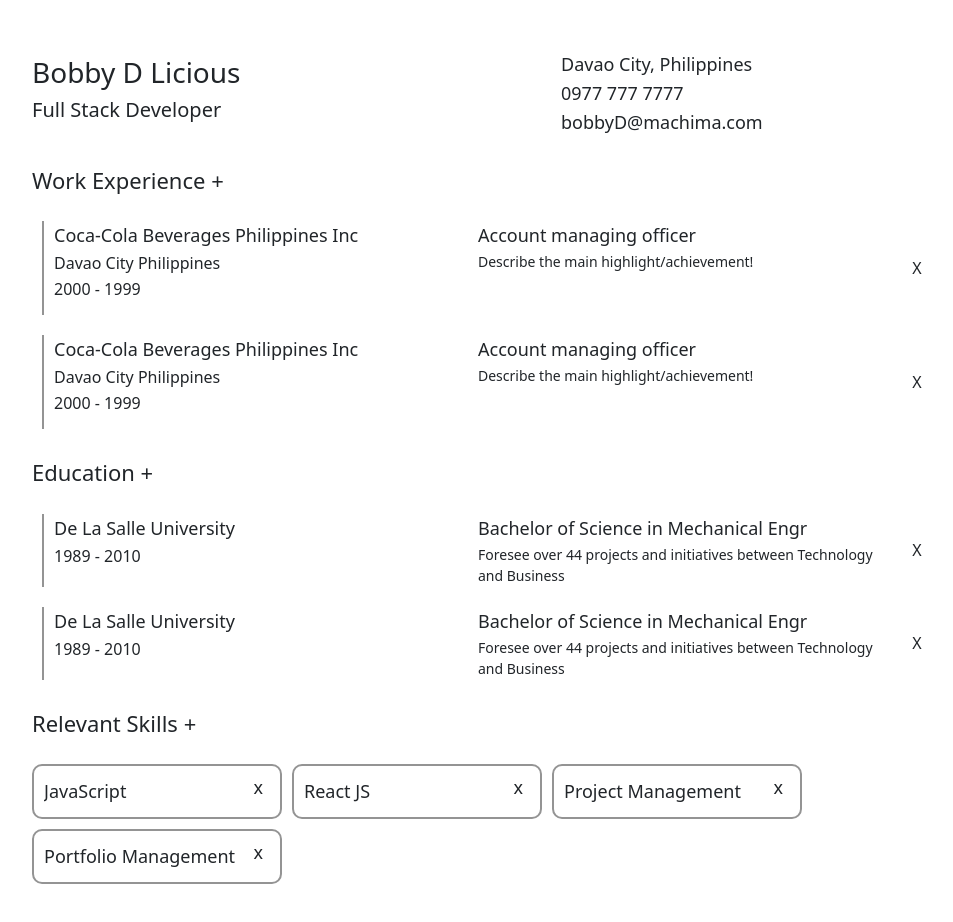
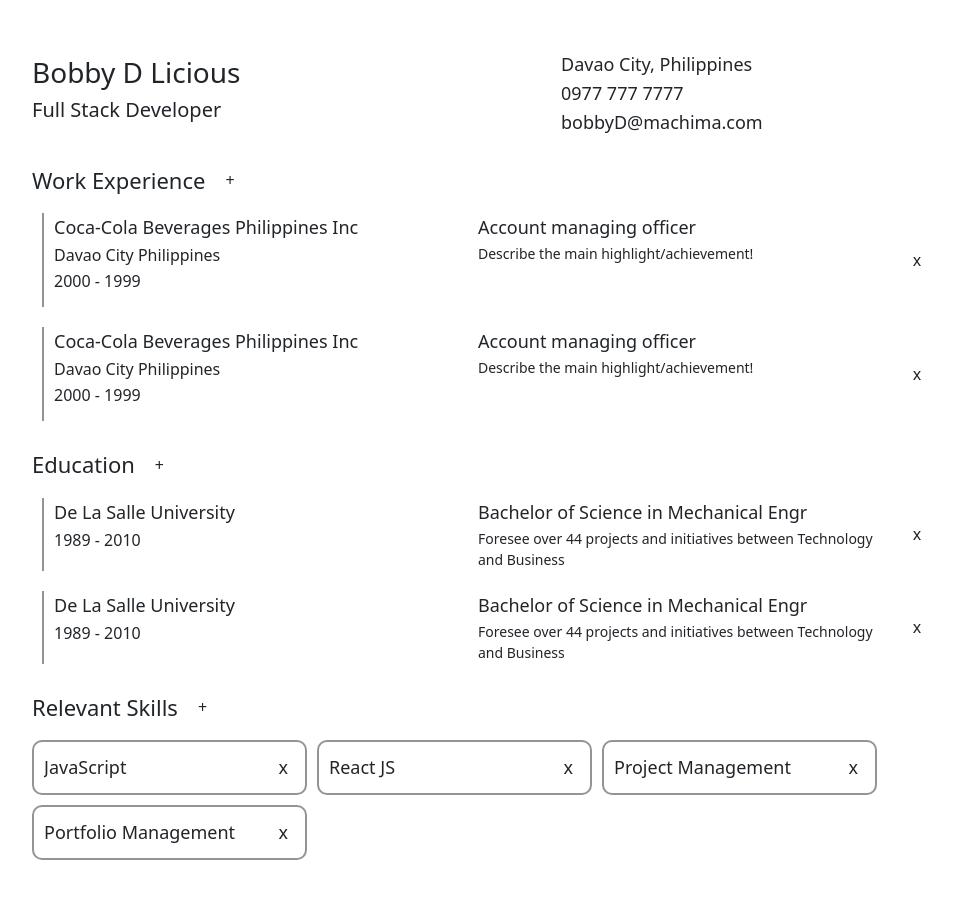
Before and after one commit to jedtap/cv-maker-lite, a React (Create React App) app: page / in a window 1280 px wide. Shown: the top 922 px of the page, without its empty margins (158-1111 px from the left). Built offline with nearby package versions, Linux system fonts and the light colour scheme.

Commit message:
included CSS spinning animations to + and x symbols

```diff
--- a/src/components/Education.js
+++ b/src/components/Education.js
@@ -6,22 +6,9 @@ class Education extends Component {
   render() {
     return (
       <div className="education">
-        <span>
-          <h2>Education <span>+</span></h2>
-        </span>
-
-        <div className="education-group">
-          <div className="education-left">
-            <input className="form-control-plaintext education-subtitle" type="text" placeholder="University/College Name" value="De La Salle University" />
-            <input className="form-control-plaintext education-caption" type="text" placeholder="YEAR - YEAR" value="1989 - 2010" />
-          </div>
-          <div className="education-right">
-            <input className="form-control-plaintext education-subtitle" type="text" placeholder="Degree/Certificate Received" value="Bachelor of Science in Mechanical Engr" />
-            <textarea className="form-control-plaintext" placeholder="Showcase your achievements here!" rows="2" value="Foresee over 44 projects and initiatives between Technology and Business" />
-          </div>
-          <div className="education-delete">
-            X
-          </div>
+        <div className="education-header">
+          <h2>Education</h2>
+          <div className="education-add">+</div>
         </div>
 
         <div className="education-group">
@@ -33,9 +20,20 @@ class Education extends Component {
             <input className="form-control-plaintext education-subtitle" type="text" placeholder="Degree/Certificate Received" value="Bachelor of Science in Mechanical Engr" />
             <textarea className="form-control-plaintext" placeholder="Showcase your achievements here!" rows="2" value="Foresee over 44 projects and initiatives between Technology and Business" />
           </div>
-          <div className="education-delete">
-            X
+          <div className="education-delete"> x </div>
+        </div>
+
+        <div className="education-group">
+          <div className="education-left">
+            <input className="form-control-plaintext education-subtitle" type="text" placeholder="University/College Name" value="De La Salle University" />
+            <input className="form-control-plaintext education-caption" type="text" placeholder="YEAR - YEAR" value="1989 - 2010" />
           </div>
+          <div className="education-right">
+            <input className="form-control-plaintext education-subtitle" type="text" placeholder="Degree/Certificate Received" value="Bachelor of Science in Mechanical Engr" />
+            <textarea className="form-control-plaintext" placeholder="Showcase your achievements here!" rows="2" value="Foresee over 44 projects and initiatives between Technology and Business" />
+          </div>
+          <div className="education-delete"> x </div>
+
         </div>
 
       </div>
--- a/src/components/Skills.js
+++ b/src/components/Skills.js
@@ -6,26 +6,27 @@ class Skills extends Component {
   render() {
     return (
       <div className="skills">
-        <span>
-          <h2>Relevant Skills <span>+</span></h2>
-        </span>
+        <div className="skills-header">
+          <h2>Relevant Skills</h2>
+          <div className="skills-add">+</div>
+        </div>
 
         <div className="skills-group">
           <span>
             <input className="form-control-plaintext" type="text" placeholder="Your Skill Here" value="JavaScript" />
-            <span> x </span>
+            <div className="skills-delete"> x </div>
           </span>
           <span>
             <input className="form-control-plaintext" type="text" placeholder="Your Skill Here" value="React JS" />
-            <span> x </span>
+            <div className="skills-delete"> x </div>
           </span>
           <span>
             <input className="form-control-plaintext" type="text" placeholder="Your Skill Here" value="Project Management" />
-            <span> x </span>
+            <div className="skills-delete"> x </div>
           </span>
           <span>
             <input className="form-control-plaintext" type="text" placeholder="Your Skill Here" value="Portfolio Management" />
-            <span> x </span>
+            <div className="skills-delete"> x </div>
           </span>
         </div>
       </div>
--- a/src/components/Work.js
+++ b/src/components/Work.js
@@ -6,23 +6,9 @@ class Work extends Component {
   render() {
     return (
       <div className="work">
-        <span>
-          <h2>Work Experience <span>+</span></h2>
-        </span>
-
-        <div className="work-group">
-          <div className="work-left">
-            <input className="form-control-plaintext work-subtitle" type="text" placeholder="Company Name" value="Coca-Cola Beverages Philippines Inc" />
-            <input className="form-control-plaintext work-caption" type="text" placeholder="Company City, Country" value="Davao City Philippines" />
-            <input className="form-control-plaintext work-caption" type="text" placeholder="YEAR - YEAR" value="2000 - 1999" />
-          </div>
-          <div className="work-right">
-            <input className="form-control-plaintext work-subtitle" type="text" placeholder="Job Title" value="Account managing officer" />
-            <textarea className="form-control-plaintext" placeholder="Describe your main highlight/achievement!" rows="3" value="Describe the main highlight/achievement!" />
-          </div>
-          <div className="work-delete">
-            X
-          </div>
+        <div className="work-header">
+          <h2>Work Experience</h2>
+          <div className="work-add">+</div>
         </div>
 
         <div className="work-group">
@@ -35,9 +21,20 @@ class Work extends Component {
             <input className="form-control-plaintext work-subtitle" type="text" placeholder="Job Title" value="Account managing officer" />
             <textarea className="form-control-plaintext" placeholder="Describe your main highlight/achievement!" rows="3" value="Describe the main highlight/achievement!" />
           </div>
-          <div className="work-delete">
-            X
+          <div className="work-delete"> x </div>
+        </div>
+
+        <div className="work-group">
+          <div className="work-left">
+            <input className="form-control-plaintext work-subtitle" type="text" placeholder="Company Name" value="Coca-Cola Beverages Philippines Inc" />
+            <input className="form-control-plaintext work-caption" type="text" placeholder="Company City, Country" value="Davao City Philippines" />
+            <input className="form-control-plaintext work-caption" type="text" placeholder="YEAR - YEAR" value="2000 - 1999" />
           </div>
+          <div className="work-right">
+            <input className="form-control-plaintext work-subtitle" type="text" placeholder="Job Title" value="Account managing officer" />
+            <textarea className="form-control-plaintext" placeholder="Describe your main highlight/achievement!" rows="3" value="Describe the main highlight/achievement!" />
+          </div>
+          <div className="work-delete"> x </div>
         </div>
 
       </div>
--- a/src/styles/Education.css
+++ b/src/styles/Education.css
@@ -6,8 +6,9 @@
 
 }
 
-.education > span > h2 {
+.education-header > h2 {
   font-size: 22px;
+  margin: 0;
 }
 
 .education-group {
@@ -41,3 +42,15 @@
   align-self: center;
   justify-self: center;
 }
+
+:hover.education-add, :hover.education-delete {
+  transition: transform 0.5s ease-in-out 0.1s;
+  transform:  rotate(180deg);
+  cursor: pointer;
+}
+
+.education-header{
+  display: flex;
+  align-items: center;
+  gap: 20px;
+}
--- a/src/styles/Skills.css
+++ b/src/styles/Skills.css
@@ -4,8 +4,9 @@
   gap: 20px;
 }
 
-.skills > span > h2 {
+.skills-header > h2 {
   font-size: 22px;
+  margin: 0;
 }
 
 .skills-group {
@@ -15,16 +16,31 @@
 }
 
 .skills-group > span {
-  width: 250px;
+  width: 275px;
   font-size: 18px;
   border: 2px solid rgb(148, 148, 148);
   border-radius: 10px;
   padding: 5px 10px;
 
   display: flex;
+  align-items: center;
 }
 
 
-.skills-group > span > span {
-  padding: 3px 7px;
+.skills-delete {
+  padding: 0 7px;
+  justify-self: center;
 }
+
+
+:hover.skills-add, :hover.skills-delete {
+  transition: transform 0.5s ease-in-out 0.1s;
+  transform:  rotate(180deg);
+  cursor: pointer;
+}
+
+.skills-header{
+  display: flex;
+  align-items: center;
+  gap: 20px;
+}
--- a/src/styles/Work.css
+++ b/src/styles/Work.css
@@ -4,8 +4,9 @@
   gap: 20px;
 }
 
-.work > span > h2 {
+.work-header > h2 {
   font-size: 22px;
+  margin: 0;
 }
 
 .work-group {
@@ -38,3 +39,15 @@
   align-self: center;
   justify-self: center;
 }
+
+:hover.work-add, :hover.work-delete {
+  transition: transform 0.5s ease-in-out 0.1s;
+  transform:  rotate(180deg);
+  cursor: pointer;
+}
+
+.work-header{
+  display: flex;
+  align-items: center;
+  gap: 20px;
+}
```
